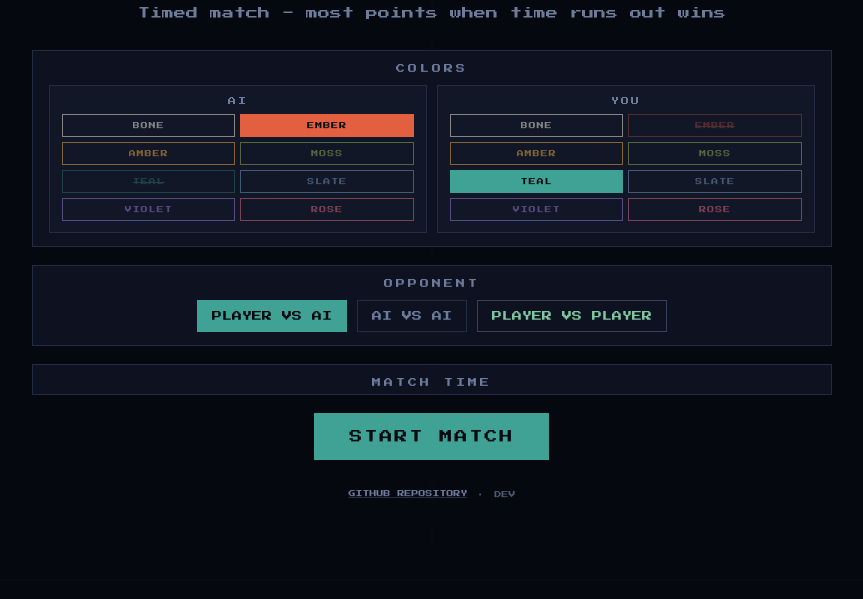
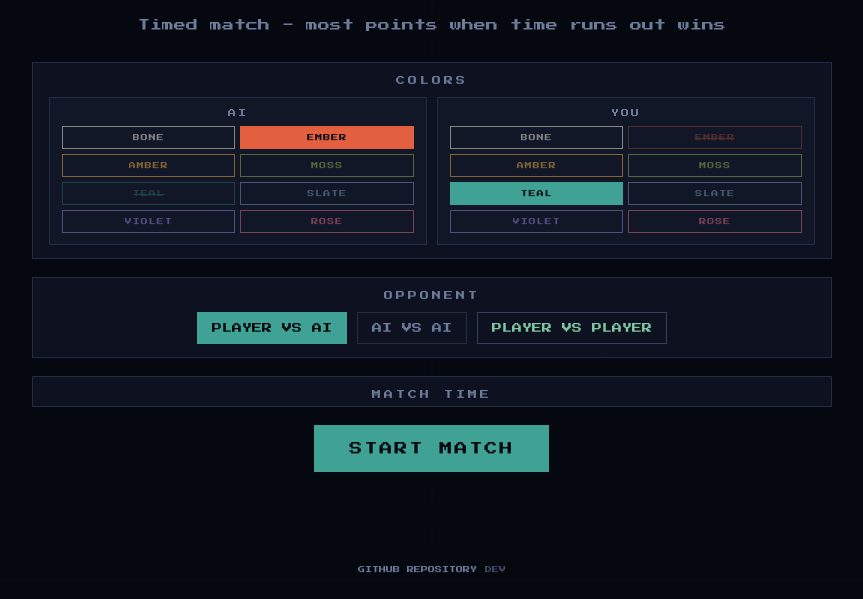
Before and after one commit to As2Bax/PONGETITIVE, a website: page app/index.html in a window 1280 px wide. Shown: the part 201-800 px from the top of the page, without its empty margins (208-1071 px from the left). Drawn offline with Linux system fonts and the light colour scheme; no server answers.

Commit message:
fix(ui): corrected styling with main menu footer

```diff
--- a/app/style.css
+++ b/app/style.css
@@ -578,20 +578,28 @@ body.spectating #game-wrapper {
 .info-section .steps + .statlist { margin-top: 14px; }
 
 /* ---------- menu footer ---------- */
+/* The tab page owns the vertical space and ends in a sticky launch strip, so
+   the footer is pinned to the overlay's padding box instead of sitting in the
+   centred flow, where the strip would cover it. */
 .menu-footer {
-  flex-shrink: 0;
+  position: absolute;
+  left: 0;
+  right: 0;
+  bottom: 8px;
   display: flex;
+  justify-content: center;
   align-items: center;
-  gap: 10px;
+  gap: 8px;
   font-size: 7px;
+  line-height: 1;
   color: var(--dim);
-  line-height: 1;
+  pointer-events: none;   /* only the link itself is interactive */
 }
-.menu-footer a { color: var(--dim); text-decoration: none; border-bottom: 1px solid var(--line); }
-.menu-footer a:hover { color: var(--accent); border-bottom-color: var(--accent); }
+.menu-footer > * { pointer-events: auto; }
+.menu-footer a { color: var(--dim); text-decoration: none; }
+.menu-footer a:hover { color: var(--accent); }
 .menu-footer a:focus-visible { outline: 2px solid var(--accent); outline-offset: 3px; }
-.menu-footer #build-id { opacity: 0.7; }
-.menu-footer #build-id::before { content: '\00b7'; margin-right: 10px; }
+.menu-footer #build-id { opacity: 0.6; }
 
 /* ---------- controls ---------- */
 .option-group {
```
